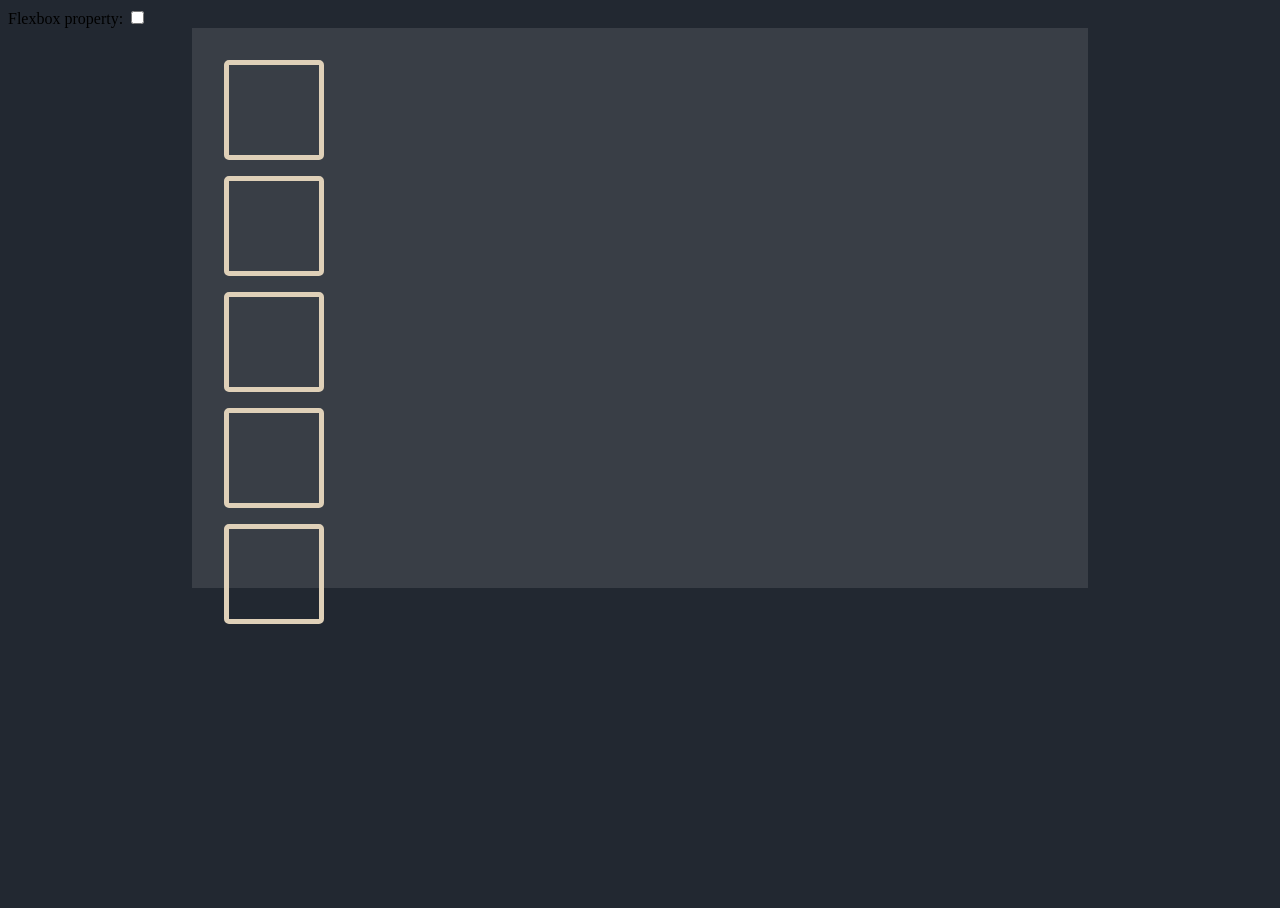
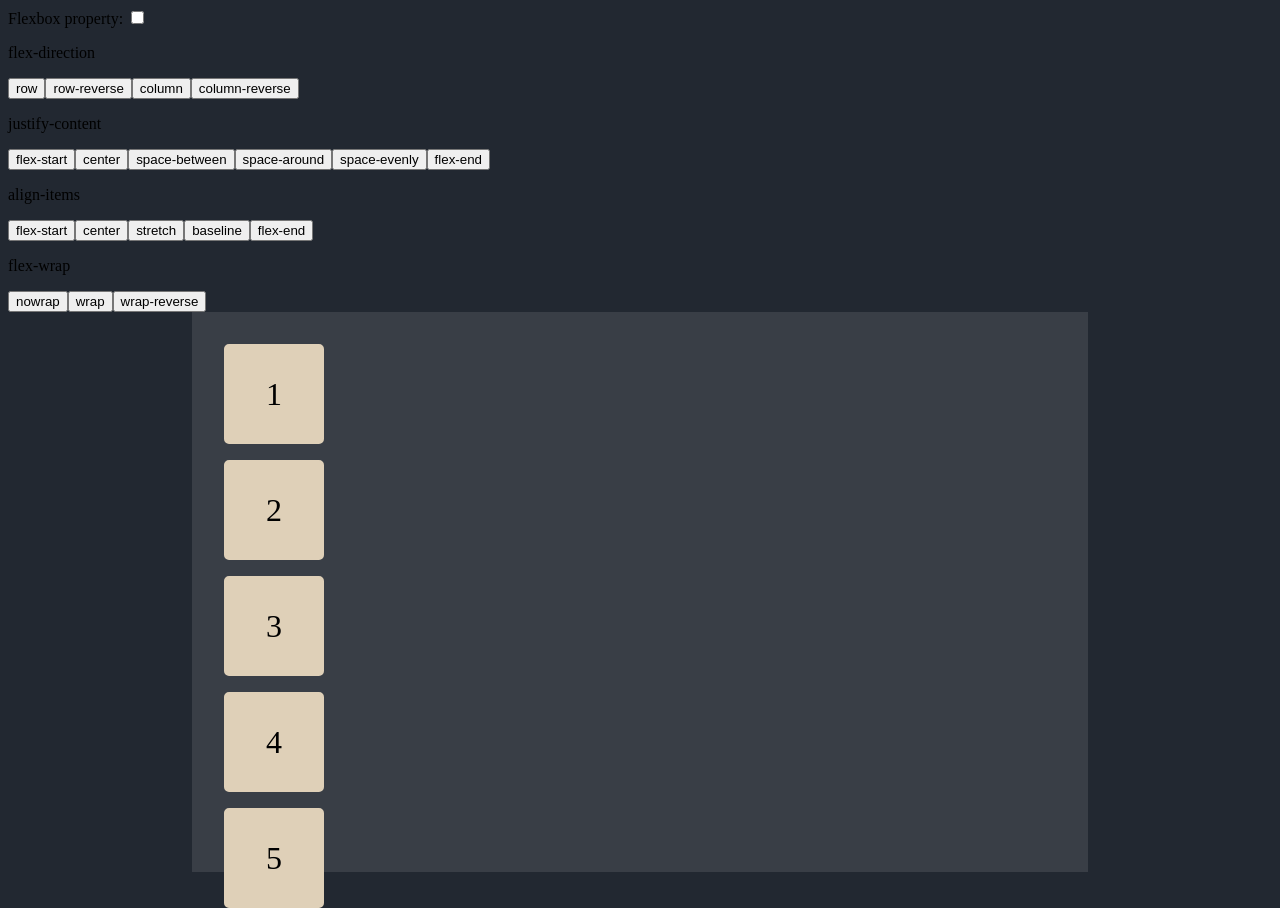
Before and after one commit to Jnwyk/display-tutorial, a React (Vite) app: page / in a window 1280 px wide. Before the commit the page ends 800 px from the top, so only its background shows below. Built offline with nearby package versions, Linux system fonts and the light colour scheme.

Commit message:
add container properties handling

```diff
--- a/src/App.jsx
+++ b/src/App.jsx
@@ -1,22 +1,47 @@
 import { useState } from "react";
 import BlockContainer from "./BlockContainer";
+import Selector from "./Selector";
 
 export default function App() {
 
-  const [isFlexbox, setIsFlexbox] = useState(false);
-  let displayContainerClass = isFlexbox ? "display__container flex" : "display__container";
+  const [flexboxProperties, setFlexboxProperties] = useState({display: "block", flexDirection: "row", justifyContent: "flex-start", alignItems: "flex-start", flexWrap: "flex-direction"});
 
-  const handleIsFlexbox = () => {
-    setIsFlexbox(prevValue => !prevValue)
+  const handlePropertyValueChange = (property, value) => {
+    switch(property){
+      case "display":
+        setFlexboxProperties(prevValue => {
+          if(prevValue.display === 'flex')
+            return ({...prevValue, display: "block"})
+          else
+            return ({...prevValue, display: "flex"})
+        });
+        break;
+      case "flex-direction":
+        setFlexboxProperties(prevValue => ({...prevValue, flexDirection: value}));
+        break;
+      case "justify-content":
+        setFlexboxProperties(prevValue => ({...prevValue, justifyContent: value}));
+        break;
+      case 'align-items':
+        setFlexboxProperties(prevValue => ({...prevValue, alignItems: value}));
+        break;
+      case 'flex-wrap':
+        setFlexboxProperties(prevValue => ({...prevValue, flexWrap: value}));
+        break;
+    }
   }
 
   return (
     <>
       <div>
         <label htmlFor="flexbox">Flexbox property: </label>
-        <input type="checkbox" name="flexbox" onChange={() => handleIsFlexbox()} />
+        <input type="checkbox" name="flexbox" onChange={() => handlePropertyValueChange("display", "flex")} />
+        <Selector cssProperty="flex-direction" cssPropertyValues={["row", "row-reverse", "column", "column-reverse"]} handleOnPropertyValueChange={handlePropertyValueChange} />
+        <Selector cssProperty="justify-content" cssPropertyValues={["flex-start", "center", "space-between", "space-around", "space-evenly", "flex-end"]} handleOnPropertyValueChange={handlePropertyValueChange} />
+        <Selector cssProperty="align-items" cssPropertyValues={["flex-start", "center", "stretch", "baseline", "flex-end"]} handleOnPropertyValueChange={handlePropertyValueChange} />
+        <Selector cssProperty="flex-wrap" cssPropertyValues={["nowrap", "wrap", "wrap-reverse"]} handleOnPropertyValueChange={handlePropertyValueChange} />
       </div>
-      <BlockContainer displayContainerClass={displayContainerClass} />
+      <BlockContainer flexboxProperties={flexboxProperties} />
     </>
   )
 }
--- a/src/Block.jsx
+++ b/src/Block.jsx
@@ -1,7 +1,5 @@
-export default function Block(){
+export default function Block({number}){
     return(
-        <div className="block__container">
-
-        </div>
+        <div className="block__container">{number}</div>
     )
 }
--- a/src/BlockContainer.jsx
+++ b/src/BlockContainer.jsx
@@ -1,13 +1,12 @@
 import Block from "./Block";
 
-export default function BlockContainer({displayContainerClass}){
+const numberArray = [1, 2, 3, 4, 5];
+
+export default function BlockContainer({flexboxProperties}){
+    console.log(flexboxProperties)
     return(
-        <div className={displayContainerClass}>
-            <Block />
-            <Block />
-            <Block />
-            <Block />
-            <Block />
-      </div>
+        <div className="display__container" style={{display: flexboxProperties.display, flexDirection: flexboxProperties.flexDirection, justifyContent: flexboxProperties.justifyContent, alignItems: flexboxProperties.alignItems, flexWrap: flexboxProperties.flexWrap}}>
+            {numberArray.map(block => <Block key={Math.random()} number={block} />)}
+        </div>
     )
 }
--- /dev/null
+++ b/src/Selector.jsx
@@ -0,0 +1,12 @@
+export default function Selector({cssProperty, cssPropertyValues, handleOnPropertyValueChange}){
+    return(
+        <div>
+          <p>{cssProperty}</p>
+          {cssPropertyValues.map((property) => {
+            return(
+                <button key={property} onClick={() => handleOnPropertyValueChange(cssProperty, property)}>{property}</button>
+            )
+          })}
+        </div>
+    )
+}
--- a/src/index.css
+++ b/src/index.css
@@ -14,16 +14,18 @@ html{
   left: 50%;
   transform: translateX(-50%);
   padding: 16px;
-}
-
-.flex{
-  display: flex;
+  flex-wrap: wrap;
 }
 
 .block__container{
+  display: flex;
+  justify-content: center;
+  align-items: center;
   border: 5px solid #DFD0B8;
+  background-color: #DFD0B8;
   border-radius: 5px;
   margin: 16px;
   height: 100px;
   width: 100px;
+  font-size: 32px;
 }
```
